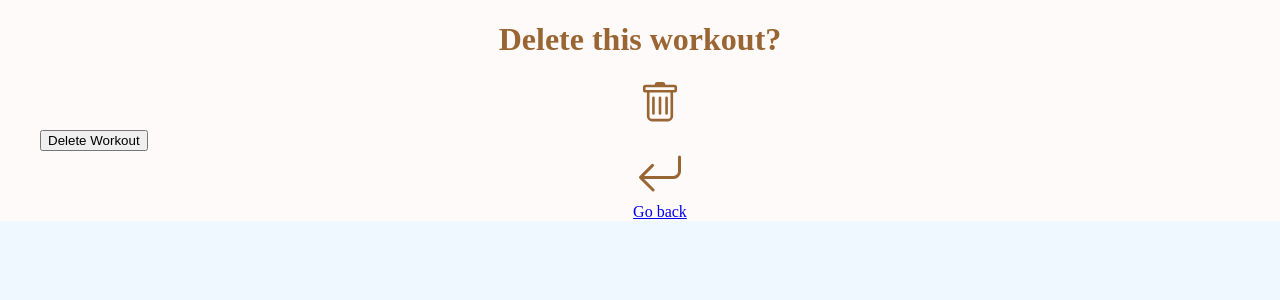
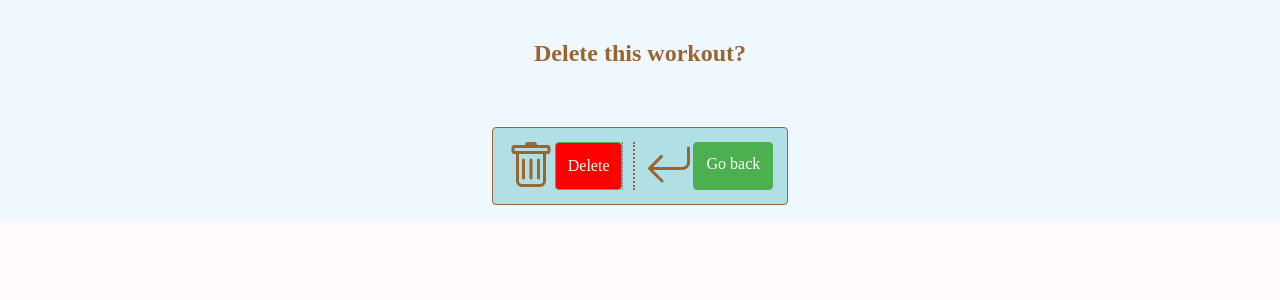
Before and after one commit to MarioDavidov/web_framework_project, a Django app: page /home/delete/1/ in a window 1280 px wide. Shown: the part 60-360 px from the top of the page. Run offline with Django 3.2, Linux system fonts and the light colour scheme; tables that the repository leaves empty hold one stand-in row (values such as "Sample post").

Commit message:
delete WO&PP styling

```diff
--- a/static/create_pp.css
+++ b/static/create_pp.css
@@ -12,7 +12,7 @@
     width: min-content;
 }
 .pp-icon{
-    width: 120px;
+    width: 100px;
     margin-left: 100px;
     margin-bottom: 20px;
 }
--- /dev/null
+++ b/static/delete_workout_and_pp.css
@@ -0,0 +1,28 @@
+.delete-pp-wrapper{
+    display: flex;
+    align-items: center;
+    flex-direction: column;
+    background: #F0F8FF;
+}
+.delete-pp-form{
+    display: flex;
+    border: 1px solid #996633;
+    border-radius: 4px;
+    padding: 14px;
+    background: #B0E0E6;
+}
+.delete-side{
+    display: flex;
+    margin-right: 10px;
+    border-right: 1px dotted #996633;
+}
+.back-side{
+    display: flex;
+    margin-left: 10px;
+}
+.border-section{
+    border-right: 2px dotted #996633;
+}
+.create-wo-btn{
+    padding: 12px !important;
+}
--- a/static/workouts.css
+++ b/static/workouts.css
@@ -26,19 +26,11 @@
     margin-left: 3px;
 }
 
-.delete-btn{
-    background: red;
-    border: 1px solid #4CAF50;
-    border-radius: 4px;
-    color: white;
-    font-family: 'cursive', "Berlin Sans FB";
-    font-size: 16px;
-    padding: 6px;
-    text-decoration: none;
-    text-align: center;
+.delete{
+    background: red !important;
 }
-.delete-btn:hover{
-    background: darkred;
+.delete:hover{
+    background: darkred !important;
 
 }
 .details{
--- a/templates/delete_workout.html
+++ b/templates/delete_workout.html
@@ -1,37 +1,33 @@
-{% extends 'home/home_for_users.html' %}
+<link rel="stylesheet" href="/static/delete_workout_and_pp.css">
+{% extends 'workouts.html' %}
 
 <body>
 {% block site_content %}
-     <div class="container">
-     <center>
-        <div style="color: #996633">
+
+        <article class="header-wrapper">
             <h1>Delete this workout?</h1>
-        </div>
-     </center>
-         <ul class="list-horizontal list-item">
-            <div class="items-container">
-                <div class="item">
-                    <form method="post">
-                        <center>
-                    <svg xmlns="http://www.w3.org/2000/svg" width="42" height="46" fill="currentColor" class="bi bi-trash" viewBox="0 0 16 16">
+        </article>
+<section class="delete-pp-wrapper">
+
+    <form class="delete-pp-form" method="post">
+        <section class="delete-side">
+            <svg xmlns="http://www.w3.org/2000/svg" width="48" height="48" fill="currentColor" class="bi bi-trash" viewBox="0 0 16 16">
                 <path d="M5.5 5.5A.5.5 0 0 1 6 6v6a.5.5 0 0 1-1 0V6a.5.5 0 0 1 .5-.5zm2.5 0a.5.5 0 0 1 .5.5v6a.5.5 0 0 1-1 0V6a.5.5 0 0 1 .5-.5zm3 .5a.5.5 0 0 0-1 0v6a.5.5 0 0 0 1 0V6z"/>
                 <path fill-rule="evenodd" d="M14.5 3a1 1 0 0 1-1 1H13v9a2 2 0 0 1-2 2H5a2 2 0 0 1-2-2V4h-.5a1 1 0 0 1-1-1V2a1 1 0 0 1 1-1H6a1 1 0 0 1 1-1h2a1 1 0 0 1 1 1h3.5a1 1 0 0 1 1 1v1zM4.118 4L4 4.059V13a1 1 0 0 0 1 1h6a1 1 0 0 0 1-1V4.059L11.882 4H4.118zM2.5 3V2h11v1h-11z"/>
             </svg>
-                             </center>
-                        <input type="submit" class="btn btn-danger " value="Delete Workout">
-                        {% csrf_token %}
-                    </form>
-                    <center>
+            <input type="submit" class="create-wo-btn delete" value="Delete">
+        </section>
+        <section class="border-section">
+            <br>
+        </section>
+        <section class="back-side">
             <svg xmlns="http://www.w3.org/2000/svg" width="48" height="48" fill="currentColor" class="bi bi-arrow-return-left" viewBox="0 0 16 16">
                 <path fill-rule="evenodd" d="M14.5 1.5a.5.5 0 0 1 .5.5v4.8a2.5 2.5 0 0 1-2.5 2.5H2.707l3.347 3.346a.5.5 0 0 1-.708.708l-4.2-4.2a.5.5 0 0 1 0-.708l4-4a.5.5 0 1 1 .708.708L2.707 8.3H12.5A1.5 1.5 0 0 0 14 6.8V2a.5.5 0 0 1 .5-.5z"/>
                 </svg>
-                    </center>
-                    <center>
-                     <a href="{%  url 'workouts' %}" class="btn btn-success btn-lg">Go back</a>
-                    </center>
-                </div>
-            </div>
-         </ul>
-     </div>
+            <a href="{%  url 'workouts' %}" class="create-wo-btn">Go back</a>
+        </section>
+        {% csrf_token %}
+     </form>
+</section>
 {% endblock %}
 </body>
--- a/templates/home_page.html
+++ b/templates/home_page.html
@@ -23,6 +23,9 @@
     </article>
 
     <section class="form-section">
+        <article class="reg-icon-wrapper">
+            <img src="https://cdn1.iconfinder.com/data/icons/common-ui/48/key_register_login_signin_enter-512.png" alt="error"
+        </article>
         <form method="post" action="{% url 'register_user' %}" enctype="multipart/form-data">
             {{form}}
             {% csrf_token %}
--- a/templates/login_logout/login.html
+++ b/templates/login_logout/login.html
@@ -21,6 +21,7 @@
     </article>
 
     <section class="form-section">
+
         <form method="post" action="{% url 'login_user' %}">
             <p>Username:</p> {{login_form.username}}
             <p>Password:</p> {{login_form.password}}
@@ -29,6 +30,9 @@
                     <button type="submit" class="button">Login</button>
                 </article>
             </form>
+        <article class="login-icon-wrapper">
+            <img src="https://cdn1.iconfinder.com/data/icons/materia-arrows-symbols-vol-8/24/018_319_door_enter_login_signin-512.png" alt="error">
+        </article>
     </section>
 
 </section>
--- a/templates/workouts.html
+++ b/templates/workouts.html
@@ -31,7 +31,7 @@
                 <section class="buttons-wrapper">
                         <a href="{% url 'edit_workout' work.id %}" class="create-wo-btn edit">Edit workout</a>
                         <a href="{% url 'details_workout' work.id %}" class="create-wo-btn details">Workout details</a>
-                        <a href="{% url 'delete_workout' work.id %}" class="delete-btn">Delete workout</a>
+                        <a href="{% url 'delete_workout' work.id %}" class="create-wo-btn delete">Delete workout</a>
                         <a href="{%  url 'create_workout' %}" class="create-wo-btn">Create workout</a>
                 </section>
             </section>
```
Also changed, not shown: static/home_register.css (+8 -0 lines), static/login.css (+8 -0 lines), templates/progress_pictures/delete_progress_pic.html (+19 -24 lines), media/Progress_pics/the_gataway.jpg (added), media/Progress_pics/wade3_A0IkzVv.jpg (added), templates/progress_pictures/create_progress_picture.html (indentation only). Lines whose indentation alone changed are shown as unchanged.
